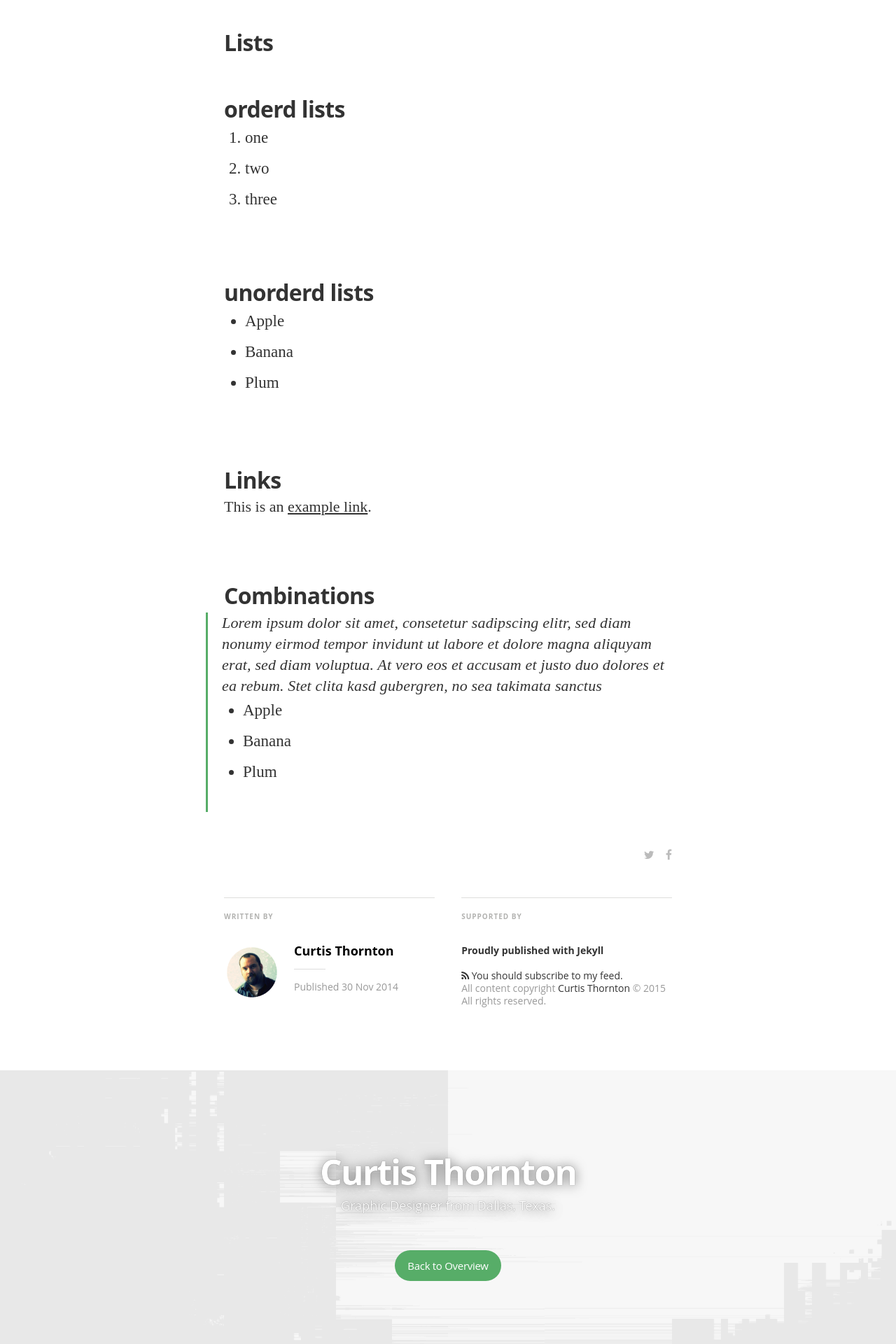
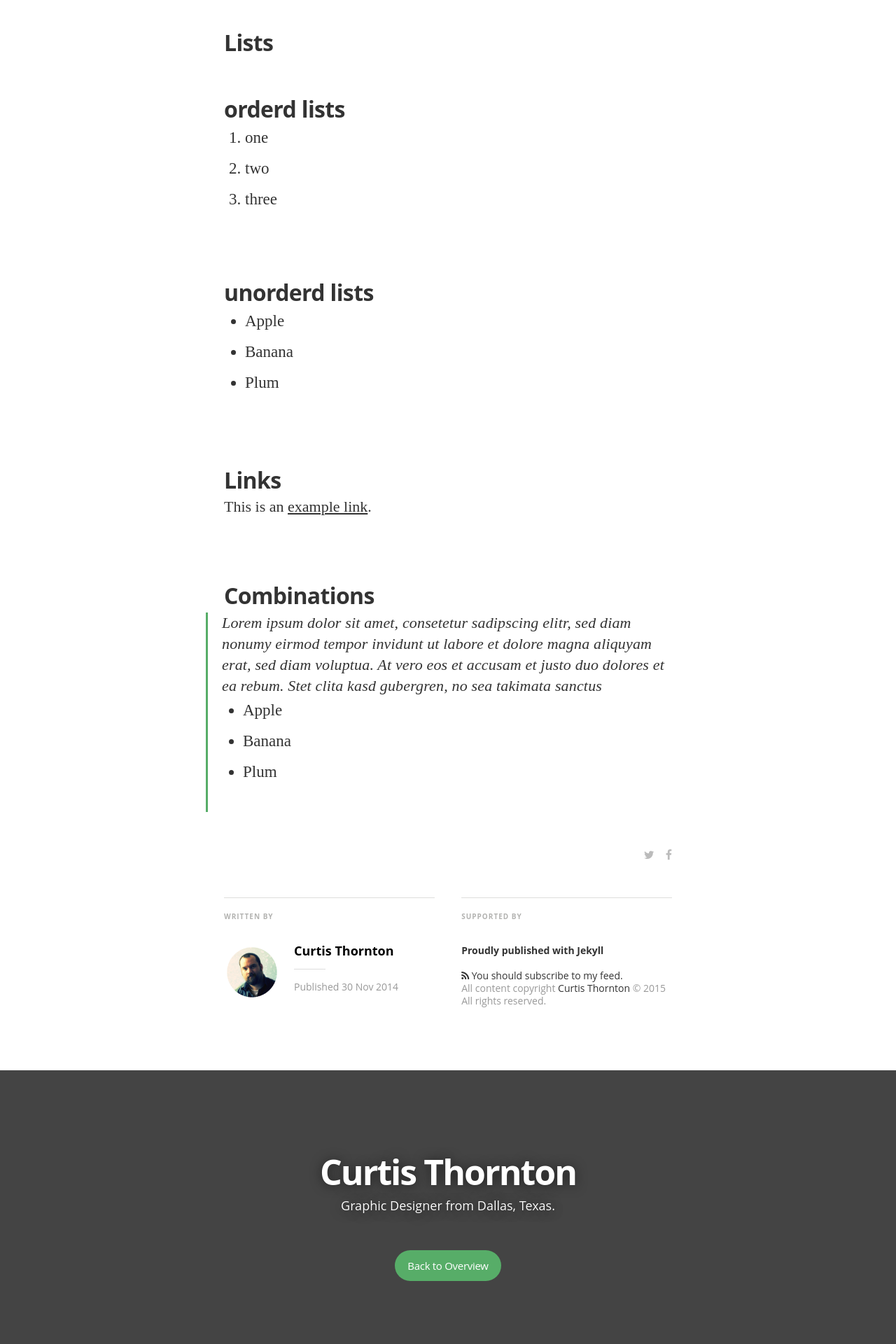
Before and after one commit to curtisthornton/curtisthornton.github.io, a Jekyll site: the page built from _posts/2014-11-30-mediator_features.markdown, in a window 1280 px wide. Shown: the part 1654-3574 px from the top of the page at 70% size. Built offline with Jekyll 4.4.1, drawn with Linux system fonts in a browser that asks for light colours; nearby versions of some CDN libraries; some web fonts are replaced; Markdown is read by kramdown in place of the engine named in the settings.

Commit message:
Update post.html

```diff
--- a/_layouts/post.html
+++ b/_layouts/post.html
@@ -103,7 +103,7 @@
       </article>
     </main>
     <div class="bottom-closer">
-      <div class="background-closer-image" {%if site.cover %} style="background-image: url({{ site.cover }})"{% endif %}>
+      <div class="background-closer-image" {%if site.cover %} style="background-color:#444"{% endif %}>
         Image
       </div>
       <div class="inner">
```
